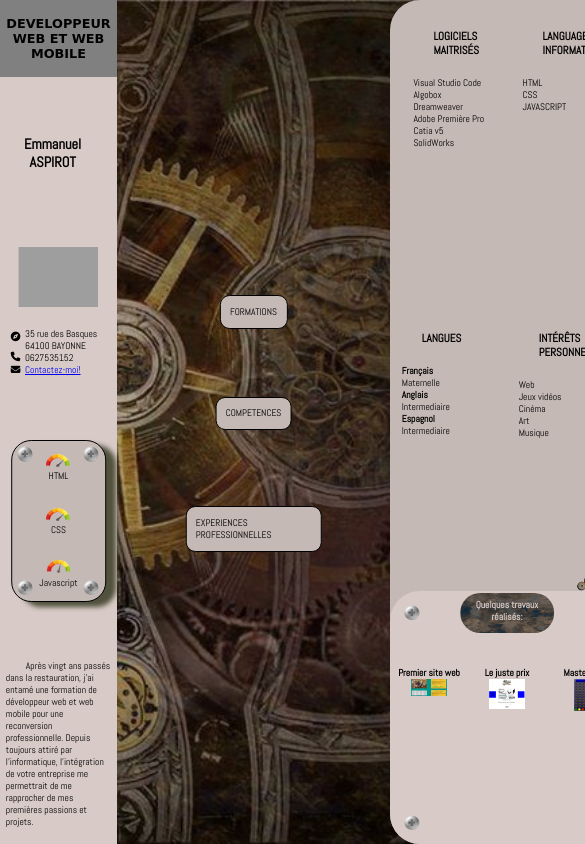
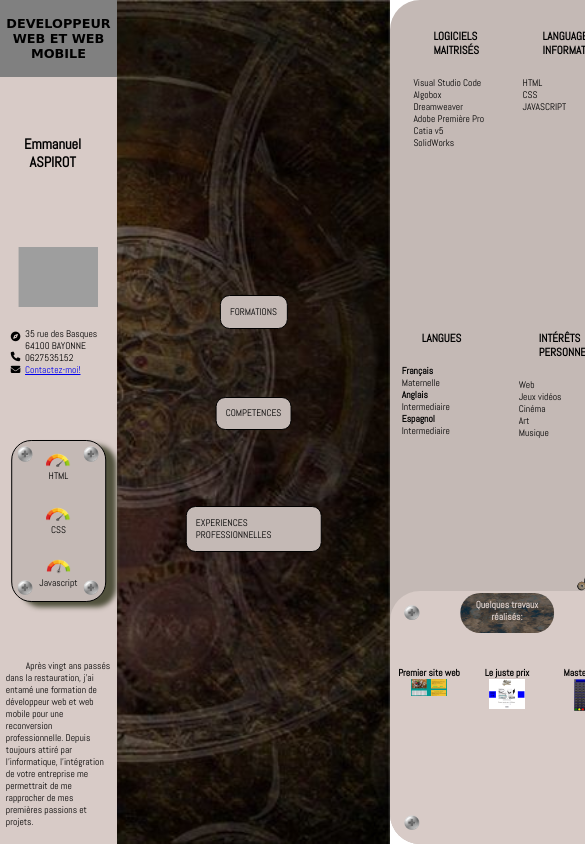
Before and after one commit to manuasp/manuasp.github.io, a plain HTML site: page cv_web/index.html in a window 390 px wide. Shown: the top 844 px of the page, 585 px wide, since content can reach past the window. Drawn offline with Linux system fonts and the light colour scheme; grey boxes are pictures that could not be loaded; a web font is replaced by a local one.

Commit message:
Add files via upload

```diff
--- a/cv_web/style.css
+++ b/cv_web/style.css
@@ -59,7 +59,7 @@ body {
         position: absolute;
         height:100%;
         width: auto;
-        right: -80%;
+        right: 0;
     }
 }
 
```
